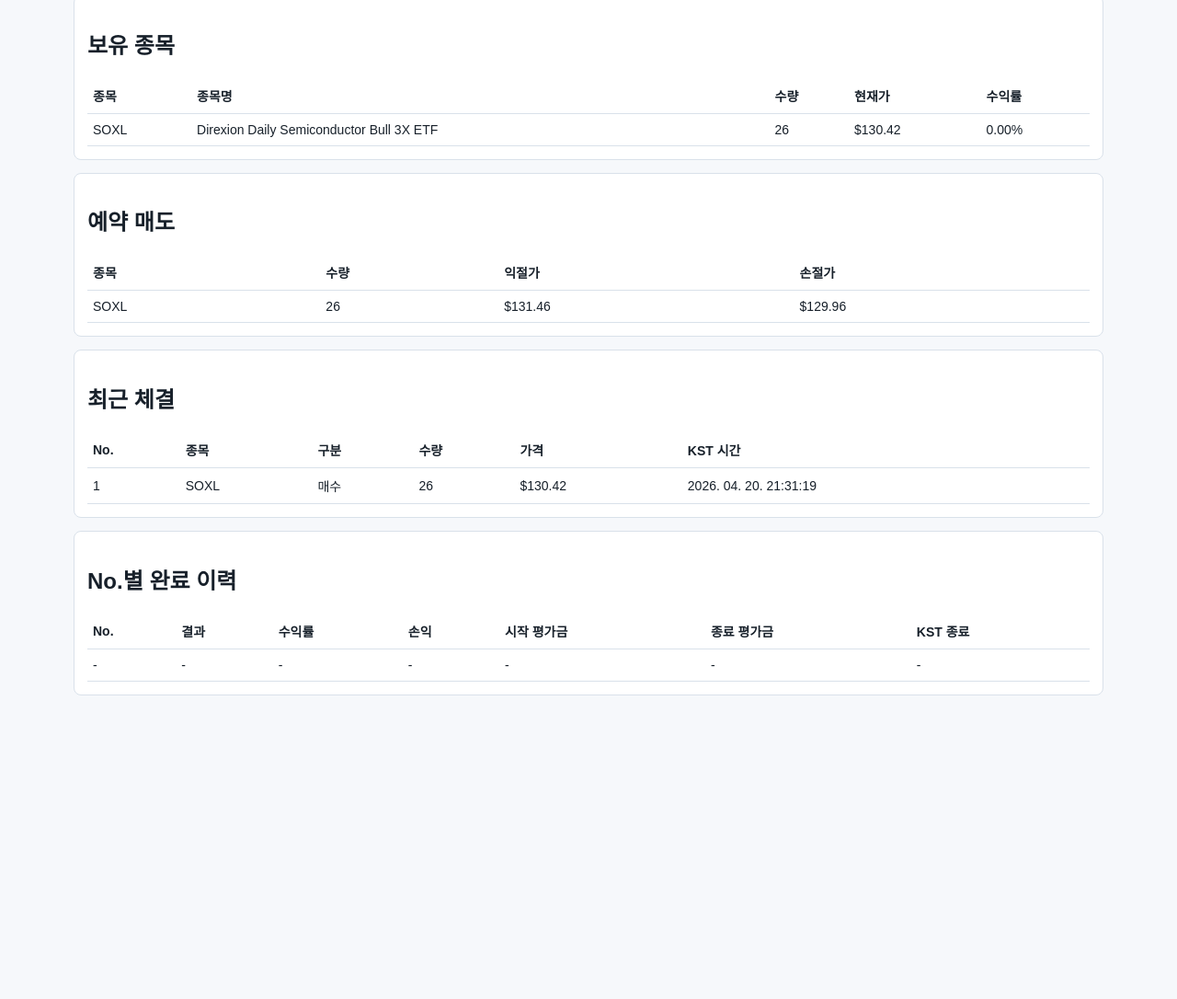
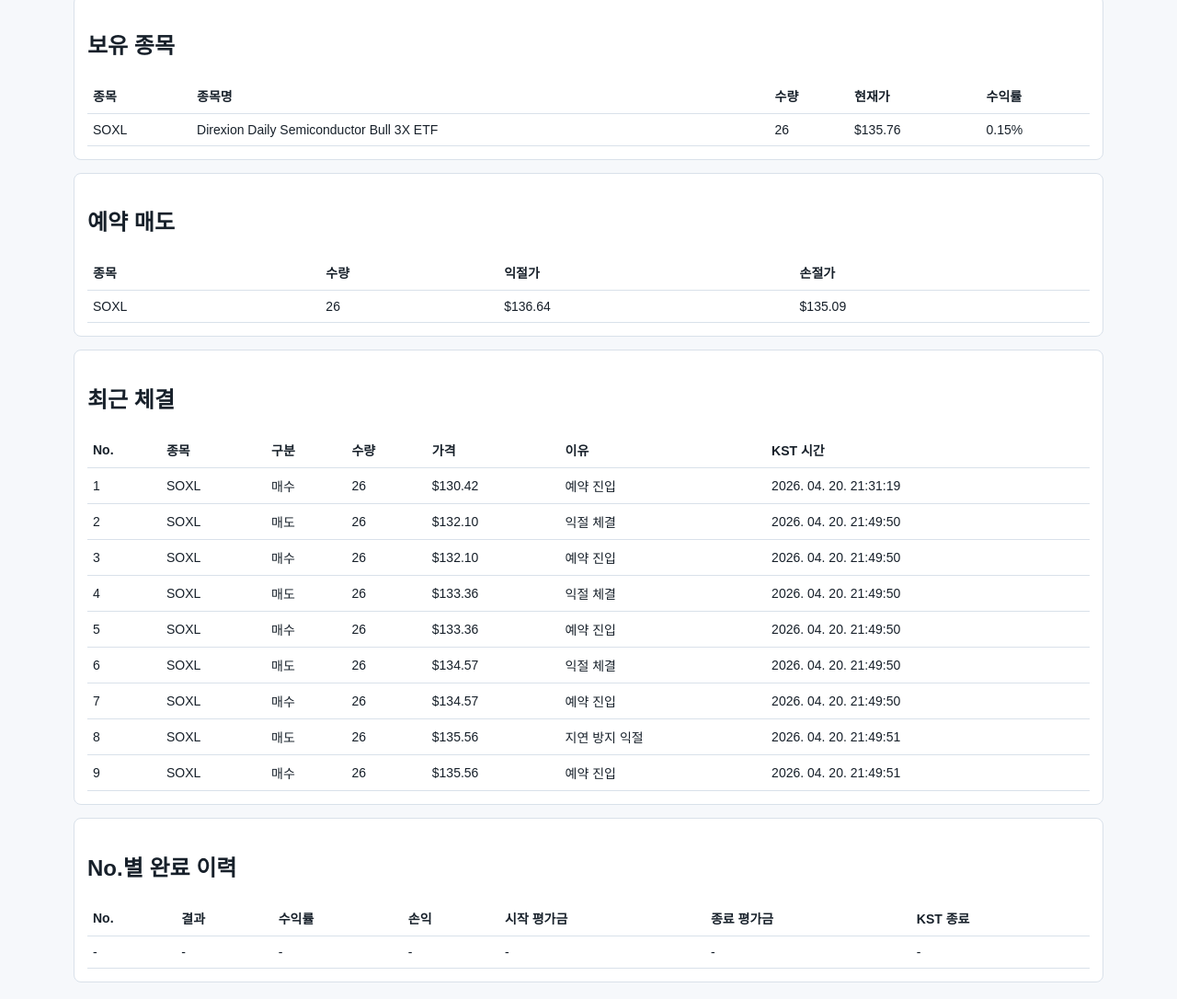
Before and after one commit to kj-stack87/kj_trading, a website: page docs/index.html in a window 1280 px wide. Shown: the part 1052-2138 px from the top of the page at 92% size. Before the commit the page ends 1826 px from the top, so only its background shows below. Drawn offline with Linux system fonts and the light colour scheme.

Commit message:
Add adaptive profit rotation strategy

```diff
--- a/docs/index.html
+++ b/docs/index.html
@@ -30,7 +30,7 @@
     <section class="panel"><h2>&#47784;&#45768;&#53552;&#47553; &#51333;&#47785;</h2><table><thead><tr><th>No.</th><th>&#51333;&#47785;</th><th>&#51333;&#47785;&#47749;</th><th>&#44032;&#44201;</th></tr></thead><tbody id="watchlist"></tbody></table></section>
     <section class="panel"><h2>&#48372;&#50976; &#51333;&#47785;</h2><table><thead><tr><th>&#51333;&#47785;</th><th>&#51333;&#47785;&#47749;</th><th>&#49688;&#47049;</th><th>&#54788;&#51116;&#44032;</th><th>&#49688;&#51061;&#47456;</th></tr></thead><tbody id="positions"></tbody></table></section>
     <section class="panel"><h2>&#50696;&#50557; &#47588;&#46020;</h2><table><thead><tr><th>&#51333;&#47785;</th><th>&#49688;&#47049;</th><th>&#51061;&#51208;&#44032;</th><th>&#49552;&#51208;&#44032;</th></tr></thead><tbody id="orders"></tbody></table></section>
-    <section class="panel"><h2>&#52572;&#44540; &#52404;&#44208;</h2><table><thead><tr><th>No.</th><th>&#51333;&#47785;</th><th>&#44396;&#48516;</th><th>&#49688;&#47049;</th><th>&#44032;&#44201;</th><th>KST &#49884;&#44036;</th></tr></thead><tbody id="fills"></tbody></table></section>
+    <section class="panel"><h2>&#52572;&#44540; &#52404;&#44208;</h2><table><thead><tr><th>No.</th><th>&#51333;&#47785;</th><th>&#44396;&#48516;</th><th>&#49688;&#47049;</th><th>&#44032;&#44201;</th><th>&#51060;&#50976;</th><th>KST &#49884;&#44036;</th></tr></thead><tbody id="fills"></tbody></table></section>
     <section class="panel"><h2>No.&#48324; &#50756;&#47308; &#51060;&#47141;</h2><table><thead><tr><th>No.</th><th>&#44208;&#44284;</th><th>&#49688;&#51061;&#47456;</th><th>&#49552;&#51061;</th><th>&#49884;&#51089; &#54217;&#44032;&#44552;</th><th>&#51333;&#47308; &#54217;&#44032;&#44552;</th><th>KST &#51333;&#47308;</th></tr></thead><tbody id="rounds"></tbody></table></section>
   </main>
   <script>
@@ -38,6 +38,17 @@
     const pct = (v) => ((Number(v ?? 0) * 100).toFixed(2) + "%");
     const kst = (v) => v ? new Intl.DateTimeFormat("ko-KR", { timeZone:"Asia/Seoul", year:"numeric", month:"2-digit", day:"2-digit", hour:"2-digit", minute:"2-digit", second:"2-digit", hour12:false }).format(new Date(v)) : "-";
     const row = (cells) => "<tr>" + cells.map((c) => "<td>" + c + "</td>").join("") + "</tr>";
+    const reason = (v) => ({
+      "scheduled entry": "예약 진입",
+      "take profit bracket": "익절 체결",
+      "stop loss bracket": "손절 회전",
+      "adaptive trailing profit": "고점 이탈 익절",
+      "adaptive quick profit": "빠른 익절",
+      "adaptive stale profit": "지연 방지 익절",
+      "adaptive rotate on relative strength": "상대강도 회전",
+      "account target reached": "목표 달성",
+      "daily stop loss": "손실 중지"
+    }[v] ?? v ?? "-");
     async function load() {
       const status = await fetch("status.json?ts=" + Date.now()).then((r) => r.json());
       document.getElementById("published").textContent = "마지막 업데이트: " + kst(status.publishedAt);
@@ -49,7 +60,7 @@
       document.getElementById("watchlist").innerHTML = (status.quotes ?? []).map((q, i) => row([i + 1, q.symbol, status.symbolNames?.[q.symbol] ?? "-", money(q.price)])).join("") || row(["-", "-", "-", "-"]);
       document.getElementById("positions").innerHTML = (status.account.positions ?? []).map((p) => row([p.symbol, status.symbolNames?.[p.symbol] ?? "-", p.quantity, money(p.marketPrice), pct(p.unrealizedPnlRate)])).join("") || row(["-", "-", "-", "-", "-"]);
       document.getElementById("orders").innerHTML = (status.account.exitOrders ?? []).map((o) => row([o.symbol, o.quantity, money(o.takeProfitPrice), money(o.stopLossPrice)])).join("") || row(["-", "-", "-", "-"]);
-      document.getElementById("fills").innerHTML = [...(status.account.recentFills ?? [])].reverse().map((f, i) => row([i + 1, f.symbol, f.side === "buy" ? "매수" : "매도", f.quantity, money(f.price), kst(f.filledAt)])).join("") || row(["-", "-", "-", "-", "-", "-"]);
+      document.getElementById("fills").innerHTML = [...(status.account.recentFills ?? [])].reverse().map((f, i) => row([i + 1, f.symbol, f.side === "buy" ? "매수" : "매도", f.quantity, money(f.price), reason(f.reason), kst(f.filledAt)])).join("") || row(["-", "-", "-", "-", "-", "-", "-"]);
       document.getElementById("rounds").innerHTML = (status.round?.history ?? []).map((r) => row([r.no, r.result === "target" ? "목표달성" : "손실중지", pct(r.pnlRate), money(r.pnl), money(r.startEquity), money(r.endEquity), kst(r.endedAt)])).join("") || row(["-", "-", "-", "-", "-", "-", "-"]);
     }
     load();
--- a/docs/status.json
+++ b/docs/status.json
@@ -1,6 +1,6 @@
 {
   "mode": "github-actions-paper",
-  "publishedAt": "2026-04-20T12:31:19.393Z",
+  "publishedAt": "2026-04-20T12:50:47.916Z",
   "round": {
     "no": 1,
     "startedAt": "2026-04-20T12:31:19.391Z",
@@ -25,73 +25,73 @@
   "quotes": [
     {
       "symbol": "233160",
-      "price": 182.91,
-      "timestamp": "2026-04-20T12:31:19.392Z"
+      "price": 182.41,
+      "timestamp": "2026-04-20T12:50:47.914Z"
     },
     {
       "symbol": "233740",
-      "price": 175.73,
-      "timestamp": "2026-04-20T12:31:19.392Z"
+      "price": 175.56,
+      "timestamp": "2026-04-20T12:50:47.914Z"
     },
     {
       "symbol": "520057",
-      "price": 197.95,
-      "timestamp": "2026-04-20T12:31:19.392Z"
+      "price": 195.69,
+      "timestamp": "2026-04-20T12:50:47.914Z"
     },
     {
       "symbol": "530107",
-      "price": 190.41,
-      "timestamp": "2026-04-20T12:31:19.392Z"
+      "price": 189.03,
+      "timestamp": "2026-04-20T12:50:47.914Z"
     },
     {
       "symbol": "SOXX",
-      "price": 99.95,
-      "timestamp": "2026-04-20T12:31:19.392Z"
+      "price": 104.13,
+      "timestamp": "2026-04-20T12:50:47.914Z"
     },
     {
       "symbol": "SMH",
-      "price": 107.45,
-      "timestamp": "2026-04-20T12:31:19.392Z"
+      "price": 110.23,
+      "timestamp": "2026-04-20T12:50:47.914Z"
     },
     {
       "symbol": "USD",
-      "price": 115.39,
-      "timestamp": "2026-04-20T12:31:19.392Z"
+      "price": 118.93,
+      "timestamp": "2026-04-20T12:50:47.914Z"
     },
     {
       "symbol": "SSG",
-      "price": 122.74,
-      "timestamp": "2026-04-20T12:31:19.392Z"
+      "price": 127.48,
+      "timestamp": "2026-04-20T12:50:47.914Z"
     },
     {
       "symbol": "SOXL",
-      "price": 130.42,
-      "timestamp": "2026-04-20T12:31:19.392Z"
+      "price": 135.76,
+      "timestamp": "2026-04-20T12:50:47.914Z"
     },
     {
       "symbol": "SOXS",
-      "price": 137.73,
-      "timestamp": "2026-04-20T12:31:19.392Z"
+      "price": 143.14,
+      "timestamp": "2026-04-20T12:50:47.914Z"
     },
     {
       "symbol": "TSLL",
-      "price": 145.55,
-      "timestamp": "2026-04-20T12:31:19.392Z"
+      "price": 148.74,
+      "timestamp": "2026-04-20T12:50:47.914Z"
     },
     {
       "symbol": "TSLQ",
-      "price": 152.83,
-      "timestamp": "2026-04-20T12:31:19.392Z"
+      "price": 155.11,
+      "timestamp": "2026-04-20T12:50:47.914Z"
     },
     {
       "symbol": "NVDL",
-      "price": 160.85,
-      "timestamp": "2026-04-20T12:31:19.392Z"
+      "price": 162.01,
+      "timestamp": "2026-04-20T12:50:47.914Z"
     },
     {
       "symbol": "NVDS",
-      "price": 168.39,
-      "timestamp": "2026-04-20T12:31:19.392Z"
+      "price": 168.99,
+      "timestamp": "2026-04-20T12:50:47.914Z"
     }
   ],
   "strategyConfig": {
@@ -100,38 +100,135 @@
   "strategyStatus": {
     "strategyName": "github_actions_rotation",
     "startEquity": 10000,
-    "currentEquity": 10000,
-    "accountPnlRate": 0,
-    "progressRate": 0,
+    "currentEquity": 10138.84,
+    "accountPnlRate": 0.013884000000000014,
+    "progressRate": 0.34710000000000035,
     "roundNo": 1,
     "rotationCount": 0,
     "allocationIndex": 0,
     "currentAllocationFraction": 0.35,
     "perTradeTakeProfit": 0.008,
     "switchLossThreshold": 0.0035,
+    "adaptiveExit": {
+      "enabled": true,
+      "quick_profit_threshold": 0.0025,
+      "trailing_profit_start": 0.0035,
+      "trailing_pullback": 0.002,
+      "stale_cycles": 2,
+      "stale_profit_threshold": 0.0015,
+      "relative_strength_gap": 0.003
+    },
     "consecutiveLosses": 0,
     "cooldownRemaining": 0,
     "targetReached": false,
-    "tradeCount": 1,
-    "maxDailyTrades": 12
+    "tradeCount": 9,
+    "maxDailyTrades": 40
   },
   "account": {
     "provider": "github-actions-paper",
     "cash": 6609.08,
-    "equity": 10000,
-    "realizedPnlToday": 0,
+    "equity": 10138.84,
+    "realizedPnlToday": 133.64,
     "positions": [
       {
         "symbol": "SOXL",
         "quantity": 26,
-        "averageCost": 130.42,
-        "marketPrice": 130.42,
-        "marketValue": 3390.92,
-        "unrealizedPnl": 0,
-        "unrealizedPnlRate": 0
+        "averageCost": 135.56,
+        "marketPrice": 135.76,
+        "marketValue": 3529.76,
+        "unrealizedPnl": 5.2,
+        "unrealizedPnlRate": 0.0015
       }
     ],
     "recentFills": [
+      {
+        "symbol": "SOXL",
+        "side": "buy",
+        "quantity": 26,
+        "price": 135.56,
+        "reason": "scheduled entry",
+        "cashAfter": 6609.08,
+        "positionAfter": 26,
+        "realizedPnlToday": 133.64,
+        "filledAt": "2026-04-20T12:49:51.058Z"
+      },
+      {
+        "symbol": "SOXL",
+        "side": "sell",
+        "quantity": 26,
+        "price": 135.56,
+        "reason": "adaptive stale profit",
+        "cashAfter": 10133.64,
+        "positionAfter": 0,
+        "realizedPnlToday": 133.64,
+        "filledAt": "2026-04-20T12:49:51.058Z"
+      },
+      {
+        "symbol": "SOXL",
+        "side": "buy",
+        "quantity": 26,
+        "price": 134.57,
+        "reason": "scheduled entry",
+        "cashAfter": 6609.08,
+        "positionAfter": 26,
+        "realizedPnlToday": 107.9,
+        "filledAt": "2026-04-20T12:49:50.803Z"
+      },
+      {
+        "symbol": "SOXL",
+        "side": "sell",
+        "quantity": 26,
+        "price": 134.57,
+        "reason": "take profit bracket",
+        "cashAfter": 10107.9,
+        "positionAfter": 0,
+        "realizedPnlToday": 107.9,
+        "filledAt": "2026-04-20T12:49:50.803Z"
+      },
+      {
+        "symbol": "SOXL",
+        "side": "buy",
+        "quantity": 26,
+        "price": 133.36,
+        "reason": "scheduled entry",
+        "cashAfter": 6609.08,
+        "positionAfter": 26,
+        "realizedPnlToday": 76.44,
+        "filledAt": "2026-04-20T12:49:50.546Z"
+      },
+      {
+        "symbol": "SOXL",
+        "side": "sell",
+        "quantity": 26,
+        "price": 133.36,
+        "reason": "take profit bracket",
+        "cashAfter": 10076.44,
+        "positionAfter": 0,
+        "realizedPnlToday": 76.44,
+        "filledAt": "2026-04-20T12:49:50.546Z"
+      },
+      {
+        "symbol": "SOXL",
+        "side": "buy",
+        "quantity": 26,
+        "price": 132.1,
+        "reason": "scheduled entry",
+        "cashAfter": 6609.08,
+        "positionAfter": 26,
+        "realizedPnlToday": 43.68,
+        "filledAt": "2026-04-20T12:49:50.214Z"
+      },
+      {
+        "symbol": "SOXL",
+        "side": "sell",
+        "quantity": 26,
+        "price": 132.1,
+        "reason": "take profit bracket",
+        "cashAfter": 10043.68,
+        "positionAfter": 0,
+        "realizedPnlToday": 43.68,
+        "filledAt": "2026-04-20T12:49:50.214Z"
+      },
       {
         "symbol": "SOXL",
         "side": "buy",
@@ -146,13 +243,15 @@
     ],
     "exitOrders": [
       {
-        "id": "SOXL-1776688279392",
+        "id": "SOXL-1776689391059",
         "symbol": "SOXL",
         "quantity": 26,
-        "entryPrice": 130.42,
-        "takeProfitPrice": 131.46,
-        "stopLossPrice": 129.96,
-        "createdAt": "2026-04-20T12:31:19.392Z"
+        "entryPrice": 135.56,
+        "createdTick": 9,
+        "bestPrice": 135.76,
+        "takeProfitPrice": 136.64,
+        "stopLossPrice": 135.09,
+        "createdAt": "2026-04-20T12:49:51.059Z"
       }
     ]
   }
```
Also changed, not shown: config.example.json (+11 -2 lines), docs/action-state.json (+271 -25 lines), docs/history.json (+120 -0 lines), scripts/actions-cycle.js (+80 -2 lines).
